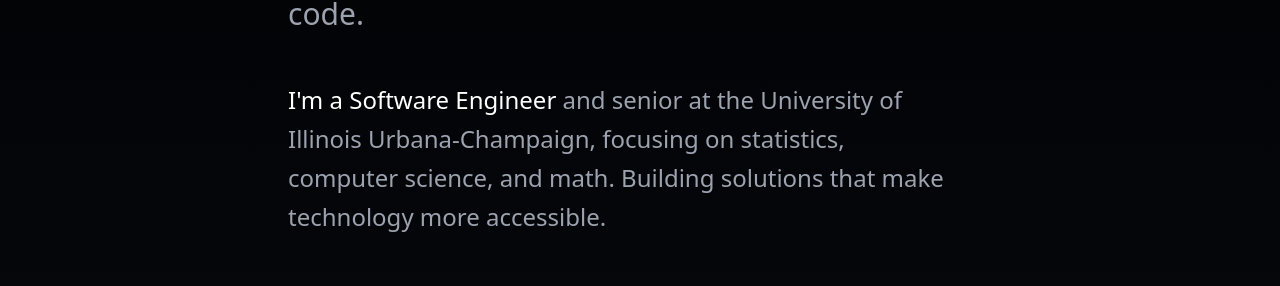
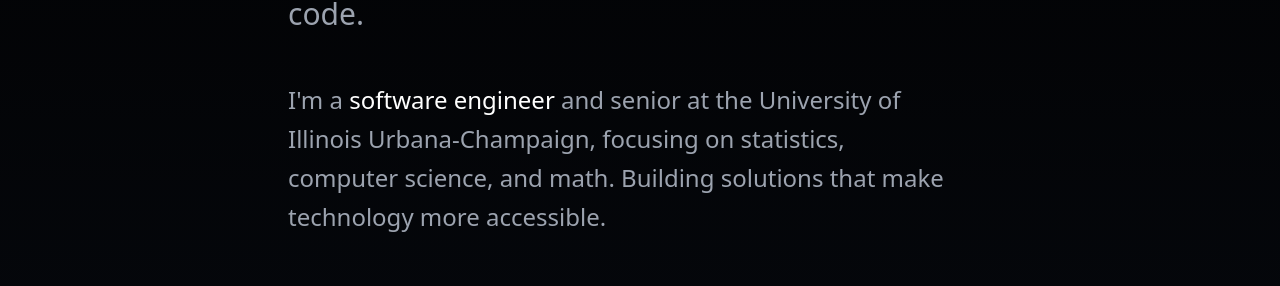
Before and after one commit to rverma6/updated-pp, a React (Create React App) app: page / in a window 1280 px wide. Shown: the part 384-670 px from the top of the page. Built offline with nearby package versions, Linux system fonts and the light colour scheme; a web font is replaced by a local one.

Commit message:
spacing fixed

```diff
--- a/src/components/Hero.js
+++ b/src/components/Hero.js
@@ -82,7 +82,7 @@
               initial={{ opacity: 0, y: 20 }}
               animate={{ opacity: 1, y: 0 }}
               transition={{ duration: 0.5, delay: 0.5 }}
-            >
+            > I'm a {" "}
               <motion.a
                 href="https://github.com/rverma6"
                 target="_blank"
@@ -90,7 +90,7 @@
                 className="text-white hover:text-blue-400 transition-colors"
                 whileHover={{ scale: 1.05 }}
               >
-                I'm a Software Engineer
+                software engineer
               </motion.a> and senior at the University of Illinois Urbana-Champaign,
               focusing on statistics, computer science, and math.
               Building solutions that make technology more accessible.
```
